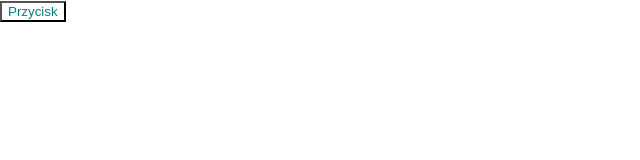
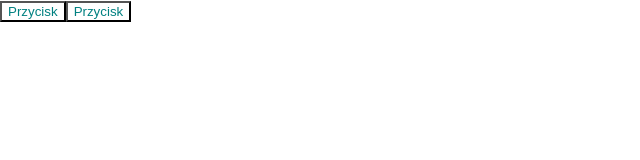
Before and after one commit to oleksaGrzegorz/testGhPages, a React (Create React App) app: page / in a window 1280 px wide. Shown: the top 160 px of the page, without its empty margins (0-640 px from the left). Built offline with nearby package versions, Linux system fonts and the light colour scheme.

Commit message:
another button added

```diff
--- a/src/App.js
+++ b/src/App.js
@@ -1,12 +1,17 @@
 import styled from "styled-components";
 
-const StyledButton = styled.button`
+const Button = styled.button`
   color: teal;
   background: white;
 `;
 
 function App() {
-  return <StyledButton>Przycisk</StyledButton>;
+  return (
+    <>
+      <Button>Przycisk</Button>
+      <Button>Przycisk</Button>
+    </>
+  );
 }
 
 export default App;
```
